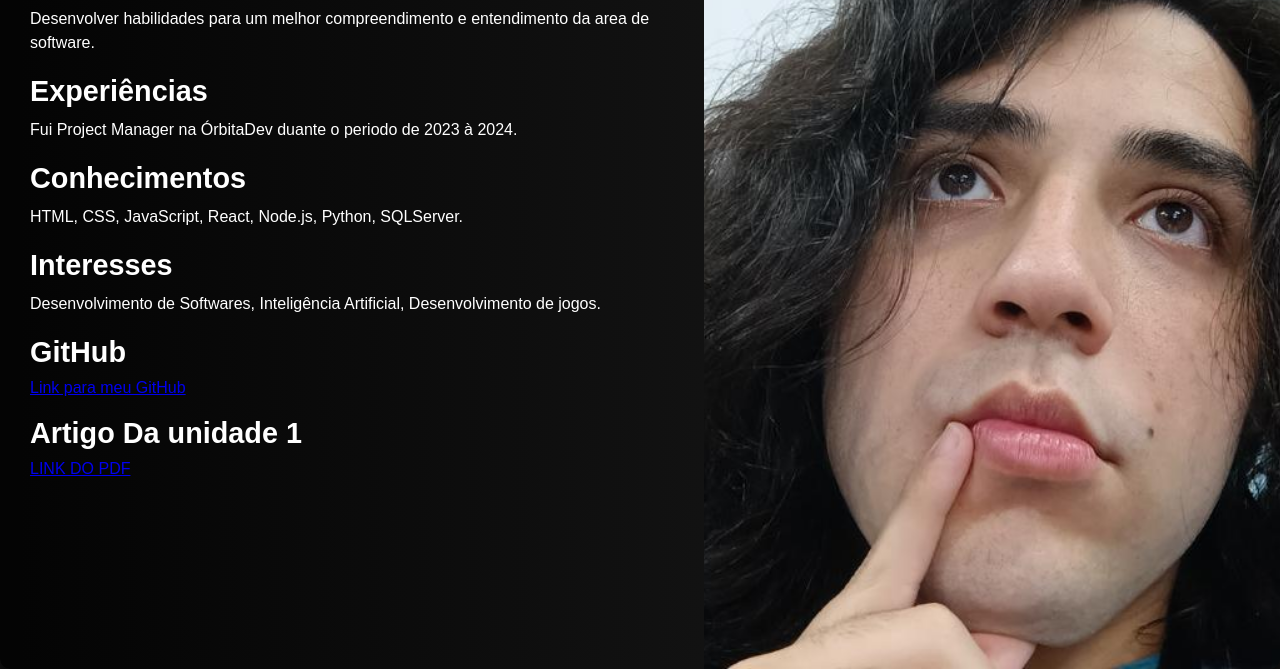
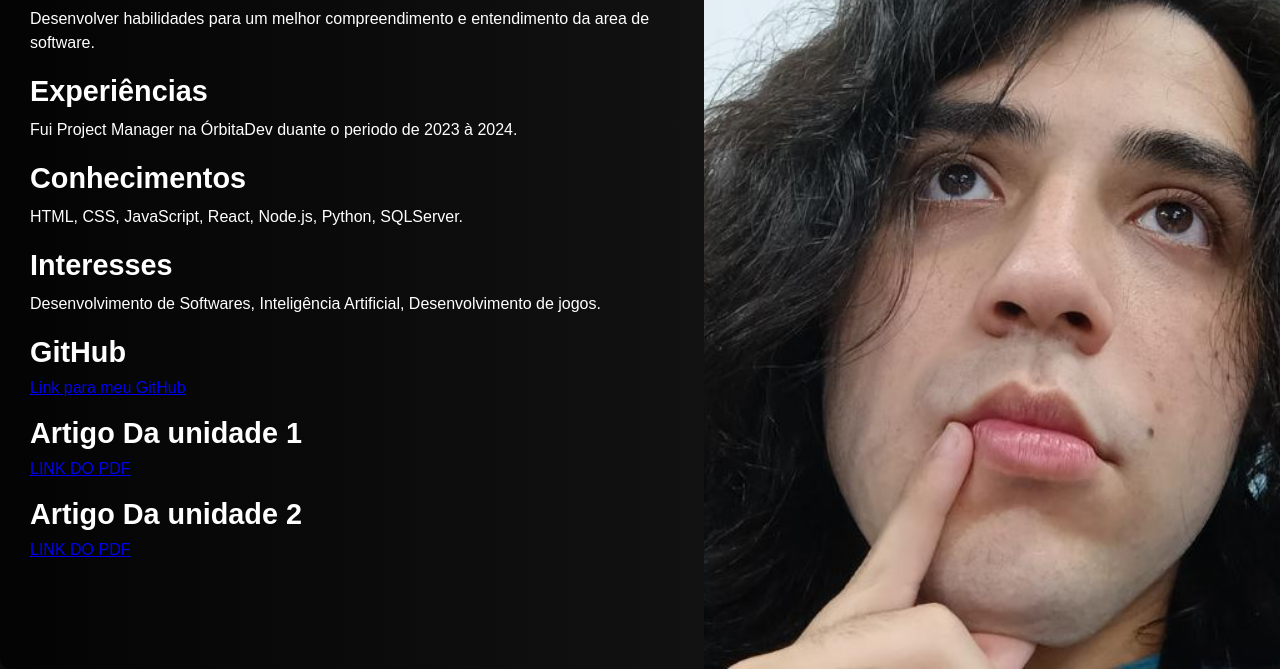
Before and after one commit to Jhonnjust/Site-Portfolio.github.io, a plain HTML site: page Site portifolio/index.html in a window 1280 px wide. Shown: the part 131-800 px from the top of the page. Drawn offline with Linux system fonts and the light colour scheme.

Commit message:
Update index.html

```diff
--- a/Site portifolio/index.html
+++ b/Site portifolio/index.html
@@ -35,6 +35,10 @@
         <h2>Artigo Da unidade 1</h2>
        <a href="ARTIGO CIENTÍFICO.pdf" target="blank">LINK DO PDF</a>
       </div>
+      <div class="section">
+        <h2>Artigo Da unidade 2</h2>
+       <a href="ARTIGO CIENTÍFICO 2.pdf" target="blank">LINK DO PDF</a>
+      </div>
     </div>
 
     <!-- Bloco direito com a imagem -->
```
